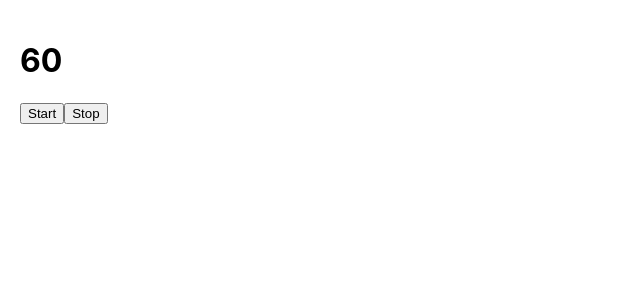
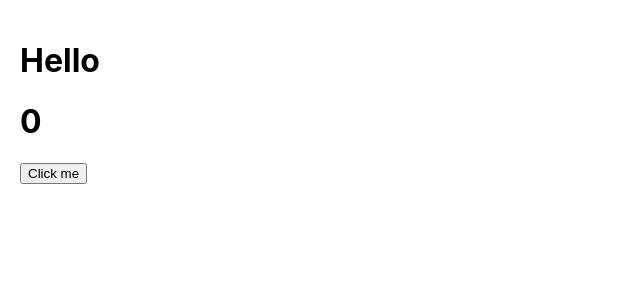
Before and after one commit to ncp204/react, a React (Create React App) app in the folder my_app/: page / in a window 1280 px wide. Shown: the top 300 px of the page, without its empty margins (0-640 px from the left). Built offline with nearby package versions, Linux system fonts and the light colour scheme.

Commit message:
tìm hiểu về memo

```diff
--- a/my_app/src/App.js
+++ b/my_app/src/App.js
@@ -1,47 +1,30 @@
 import './App.css';
 import {useEffect, useRef, useState} from 'react';
 import React from "react";
+import Content from "./Content";
 
-// Lưu các giá trị qua một tham chiếu bên ngoài
-// Function component
+// 1. memo() -> Higher Order Component (HOC)
+// 2. useCallback()
+
+// Hooks
+// HOC
+// Render props
 
 function App() {
-    const [count, setCount] = useState(60);
+    const [count, setCount] = useState(0);
 
-    const timerId = useRef();
-    const prevCount = useRef();
-
-    const h1Ref = useRef()
-
-    useEffect(() => {
-        prevCount.current = count;
-    }, [count])
-
-    useEffect(() => {
-        const rect = h1Ref.current.getBoundingClientRect();
-        console.log(rect)
-    })
-
-    const handleStart = () => {
-        timerId.current = setInterval(()=>{
-            setCount(prevState => prevState -1)
-        }, 1000)
+    const increase = () => {
+        setCount(count + 1)
     }
 
-    const handleStop = () => {
-        clearInterval(timerId.current);
-    }
-
-    console.log(count, prevCount.current)
 
     return (
-        <div style={{ padding: 20 }}>
-            <h1 ref={h1Ref}>{count}</h1>
-            <button onClick={handleStart}>Start</button>
-            <button onClick={handleStop}>Stop</button>
+        <div style={{padding: 20}}>
+            <Content/>
+            <h1>{count}</h1>
+            <button onClick={increase}>Click me</button>
         </div>
     );
 }
 
-
 export default App;
--- a/my_app/src/Content.js
+++ b/my_app/src/Content.js
@@ -1,39 +1,12 @@
 import React, { useEffect, useLayoutEffect, useState } from 'react'
 
-/* useEffect
-1. Cập nhật lại state
-2. Cập nhật lại DOM
-3. Render lại UI
-4. Gọi cleanup nếu deps thay đổi
-5. Gọi useEffect callback
-*/
-
-/* useEffect
-1. Cập nhật lại state
-2. Cập nhật lại DOM(mutated)
-4. Gọi cleanup nếu deps thay đổi (sync)
-5. Gọi useEffectLayout callback (sync )
-6. Render lại UI
-*/
-
 function Content() {
-    const [count, setCount] = useState(0);
-
-    useLayoutEffect(() => {
-        if (count > 3)
-            setCount(0)
-    }, [count])
-
-    const handleRun = () => {
-        setCount(count + 1)
-    }
-
+    console.log('re-render')
     return (
         <div>
-            <h1>{count}</h1>
-            <button onClick={handleRun}>Run</button>
+            <h1>Hello</h1>
         </div>
     )
 }
 
-export default Content;
+export default React.memo(Content);
```
